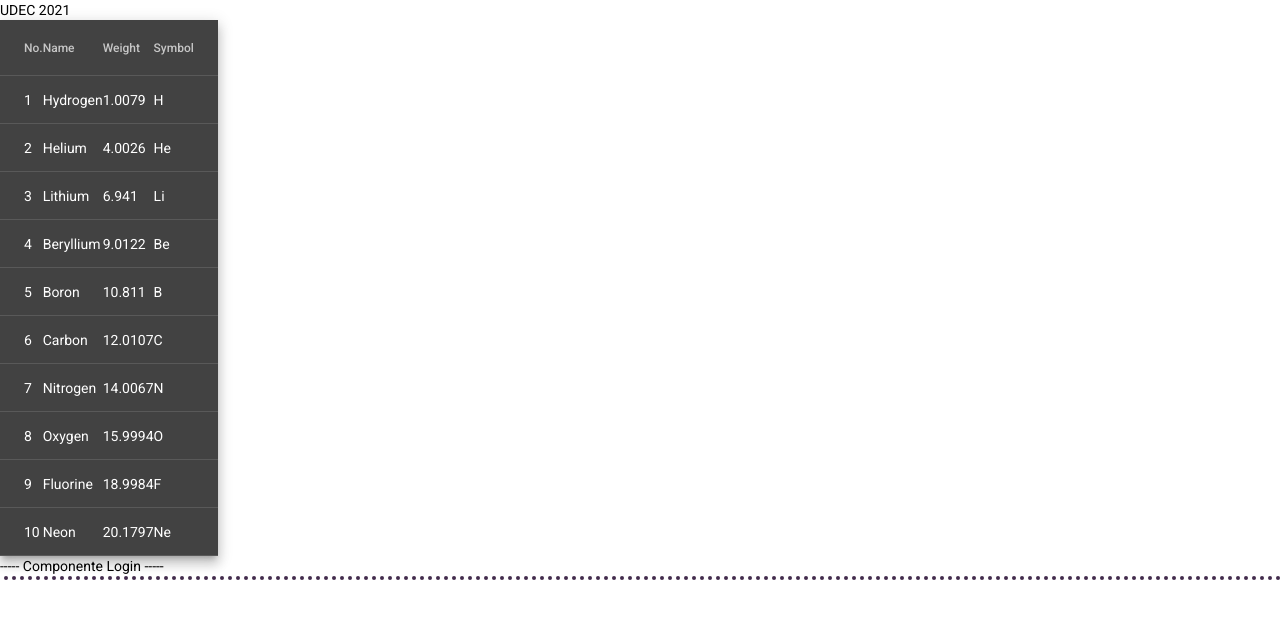
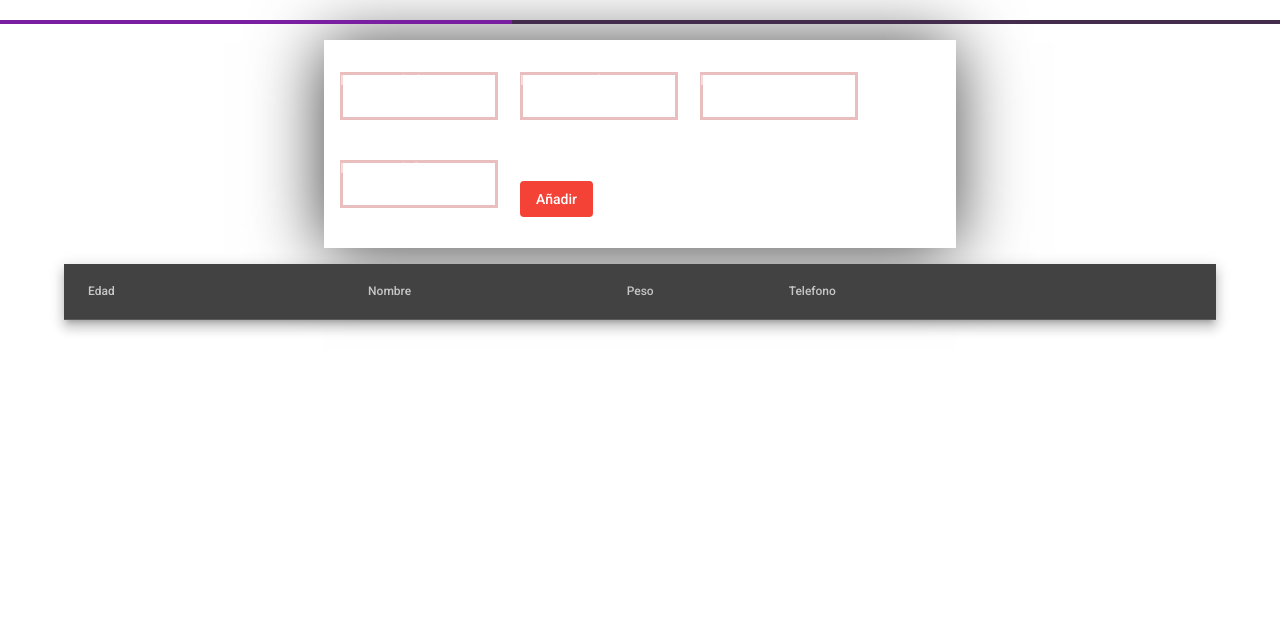
Before and after one commit to nicoolasfs/primeraApp, an Angular app in the folder primeraApp/: page / in a window 1280 px wide. Shown: the top 618 px of the page. Built offline with nearby package versions, Linux system fonts and the light colour scheme.

Commit message:
Tabla final

```diff
--- a/primeraApp/src/app/app.component.css
+++ b/primeraApp/src/app/app.component.css
@@ -1,3 +1,28 @@
-tabla {
-    ancho : 100% ;
+table {
+    width: 90%;
+    margin:1rem auto;
  }
+
+ .contenedor {
+    flex-direction: column;
+    margin:1rem auto;
+    max-width: 600px;
+    box-shadow: -1px 3px 66px 0px rgba(0, 0, 0, 0.75);
+    padding: 1rem;
+}
+input[type=number] {
+border: solid;
+border-color: rgb(233, 190, 190);
+background-color: rgb(255, 255, 255);
+padding: 1rem;
+width: 120px;
+height: 10px;
+}
+input[type=text]{
+    border: solid;
+    border-color: rgb(233, 190, 190);
+background-color: rgb(255, 255, 255);
+padding: 1rem;
+width: 120px;
+height: 10px;
+}
--- a/primeraApp/src/app/app.component.html
+++ b/primeraApp/src/app/app.component.html
@@ -1,32 +1,48 @@
-UDEC 2021
-<table mat-table [dataSource]="dataSource" class="mat-elevation-z8">
 <br>
-<!-- Position Column -->
-<ng-container matColumnDef="position">
-  <th mat-header-cell *matHeaderCellDef> No. </th>
-  <td mat-cell *matCellDef="let element"> {{element.position}} </td>
-</ng-container>
-<br>
-<!-- Name Column -->
-<ng-container matColumnDef="name">
-  <th mat-header-cell *matHeaderCellDef> Name </th>
-  <td mat-cell *matCellDef="let element"> {{element.name}} </td>
-</ng-container>
-  <!-- Weight Column -->
-  <ng-container matColumnDef="weight">
-    <th mat-header-cell *matHeaderCellDef> Weight </th>
-    <td mat-cell *matCellDef="let element"> {{element.weight}} </td>
+<mat-progress-bar mode="determinate" value="40"></mat-progress-bar>
+<div class="contenedor">
+
+  <mat-form-field>
+    <input matInput [(ngModel)]="personaselect.edad" type="number" placeholder="Ingrese edad">
+  </mat-form-field>
+
+  <mat-form-field>
+    <input matInput [(ngModel)]="personaselect.nombre" type="text" placeholder="Ingrese nombre">
+  </mat-form-field>
+
+  <mat-form-field>
+    <input matInput [(ngModel)]="personaselect.peso" type="number" placeholder="Ingrese peso">
+  </mat-form-field>
+
+  <mat-form-field>
+    <input matInput [(ngModel)]="personaselect.telefono" type="text" placeholder="Ingrese telefono">
+  </mat-form-field>
+
+  <button mat-flat-button color="warn" (click)="agregar()">Añadir</button>
+
+</div>
+<table mat-table [dataSource]="datos" class="mat-elevation-z8" #tabla1>
+
+  <ng-container matColumnDef="edad">
+    <th mat-header-cell *matHeaderCellDef> Edad </th>
+    <td mat-cell *matCellDef="let persona"> {{persona.edad}} </td>
   </ng-container>
 
-  <!-- Symbol Column -->
-  <ng-container matColumnDef="symbol">
-    <th mat-header-cell *matHeaderCellDef> Symbol </th>
-    <td mat-cell *matCellDef="let element"> {{element.symbol}} </td>
+  <ng-container matColumnDef="nombre">
+    <th mat-header-cell *matHeaderCellDef> Nombre </th>
+    <td mat-cell *matCellDef="let persona"> {{persona.nombre}} </td>
   </ng-container>
-  <tr mat-header-row *matHeaderRowDef="displayedColumns"></tr>
-  <tr mat-row *matRowDef="let row; columns: displayedColumns;"></tr>
+
+  <ng-container matColumnDef="peso">
+    <th mat-header-cell *matHeaderCellDef> Peso </th>
+    <td mat-cell *matCellDef="let persona"> {{persona.peso}} </td>
+  </ng-container>
+
+  <ng-container matColumnDef="telefono">
+    <th mat-header-cell *matHeaderCellDef> Telefono </th>
+      <td mat-cell *matCellDef="let persona"> {{persona.telefono}} </td>
+  </ng-container>
+
+  <tr mat-header-row *matHeaderRowDef="columnas"></tr>
+  <tr mat-row *matRowDef="let row; columns: columnas;"></tr>
 </table>
-
------ Componente Login -----
-<mat-progress-bar mode="buffer"></mat-progress-bar>
-<app-login></app-login>
--- a/primeraApp/src/app/app.component.ts
+++ b/primeraApp/src/app/app.component.ts
@@ -1,31 +1,37 @@
-import { Component } from '@angular/core';
+import { Component, ViewChild } from '@angular/core';
+import { MatTable } from '@angular/material/table';
+
 @Component({
   selector: 'app-root',
   templateUrl: './app.component.html',
   styleUrls: ['./app.component.css']
 })
 export class AppComponent {
-  displayedColumns: string[] = ['position', 'name', 'weight', 'symbol'];
-  dataSource = ELEMENT_DATA;
+  columnas: string[] = ['edad', 'nombre', 'peso', 'telefono'];
+
+  datos: Persona[] = [];
+
+  personaselect: Persona = new Persona("", "","","");
+
+  @ViewChild(MatTable)
+  tabla1!: MatTable<Persona>;
+
+  borrarFila(cod: number) {
+    if (confirm("Realmente quiere borrarlo?")) {
+      this.datos.splice(cod, 1);
+      this.tabla1.renderRows();
+    }
+  }
+
+  agregar() {
+    this.datos.push(new Persona(this.personaselect.edad, this.personaselect.nombre, this.personaselect.peso, this.personaselect.telefono));
+    this.tabla1.renderRows();
+    this.personaselect = new Persona("","","","");
+  }
 }
-export interface PeriodicElement {
-  name: string;
-  position: number;
-  weight: number;
-  symbol: string;
+
+
+export class Persona {
+  constructor(public edad: string, public nombre: string, public peso: string, public telefono: string) {
+  }
 }
-const ELEMENT_DATA: PeriodicElement[] = [
-  {position: 1, name: 'Hydrogen', weight: 1.0079, symbol: 'H'},
-  {position: 2, name: 'Helium', weight: 4.0026, symbol: 'He'},
-  {position: 3, name: 'Lithium', weight: 6.941, symbol: 'Li'},
-  {position: 4, name: 'Beryllium', weight: 9.0122, symbol: 'Be'},
-  {position: 5, name: 'Boron', weight: 10.811, symbol: 'B'},
-  {position: 6, name: 'Carbon', weight: 12.0107, symbol: 'C'},
-  {position: 7, name: 'Nitrogen', weight: 14.0067, symbol: 'N'},
-  {position: 8, name: 'Oxygen', weight: 15.9994, symbol: 'O'},
-  {position: 9, name: 'Fluorine', weight: 18.9984, symbol: 'F'},
-  {position: 10, name: 'Neon', weight: 20.1797, symbol: 'Ne'},
-];
-export class TableBasicExample {
-
-}
--- a/primeraApp/src/app/app.module.ts
+++ b/primeraApp/src/app/app.module.ts
@@ -11,6 +11,7 @@ import {MatIconModule} from '@angular/material/icon';
 import {MatDividerModule} from '@angular/material/divider';
 import {MatProgressBarModule} from '@angular/material/progress-bar';
 import {MatTableModule} from '@angular/material/table';
+import { MatInputModule } from '@angular/material/input';
 
 @NgModule({
   declarations: [
@@ -26,7 +27,8 @@ import {MatTableModule} from '@angular/material/table';
     MatIconModule,
     MatDividerModule,
     MatProgressBarModule,
-    MatTableModule
+    MatTableModule,
+    MatInputModule
   ],
   providers: [],
   bootstrap: [AppComponent]
```
